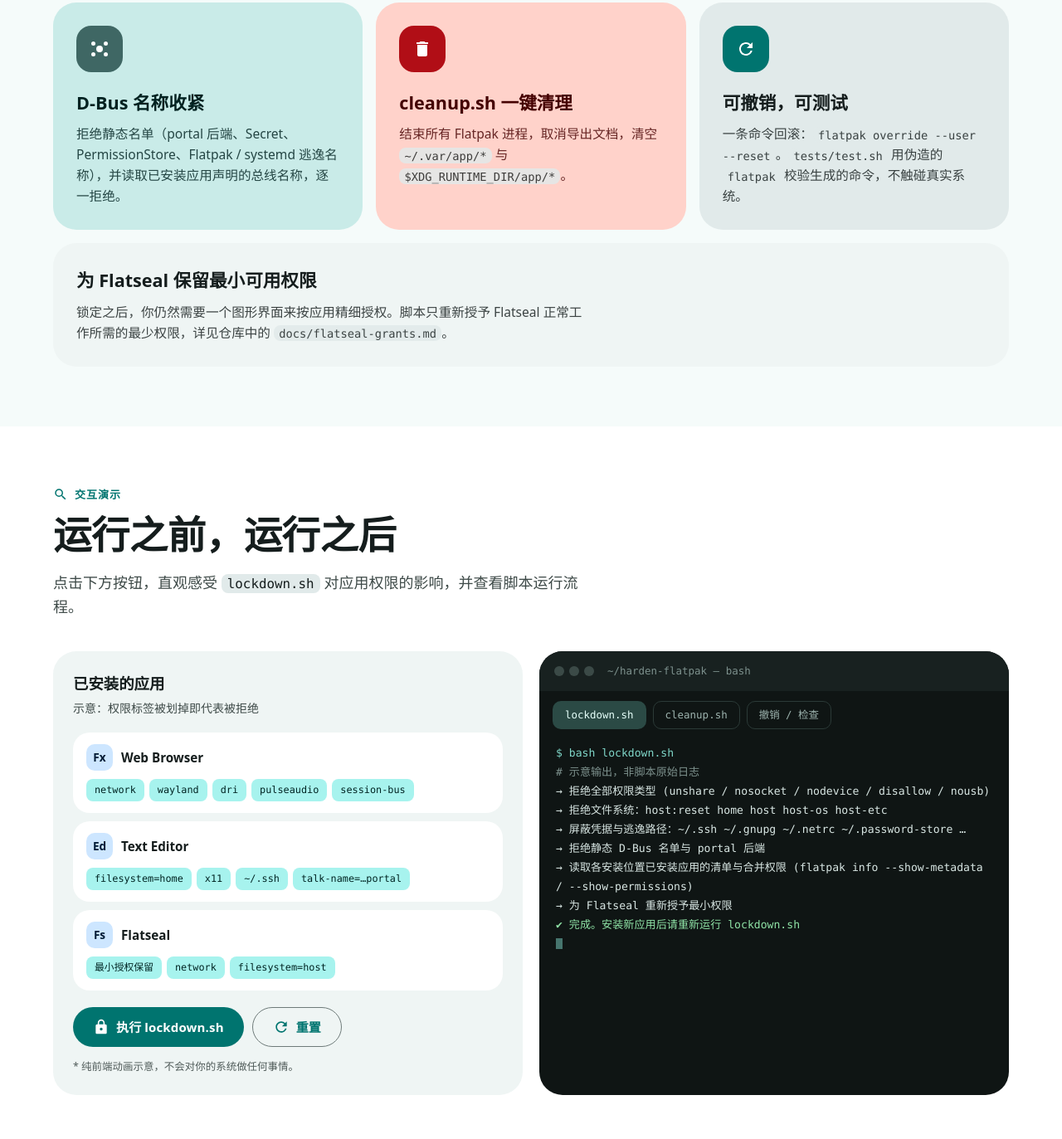
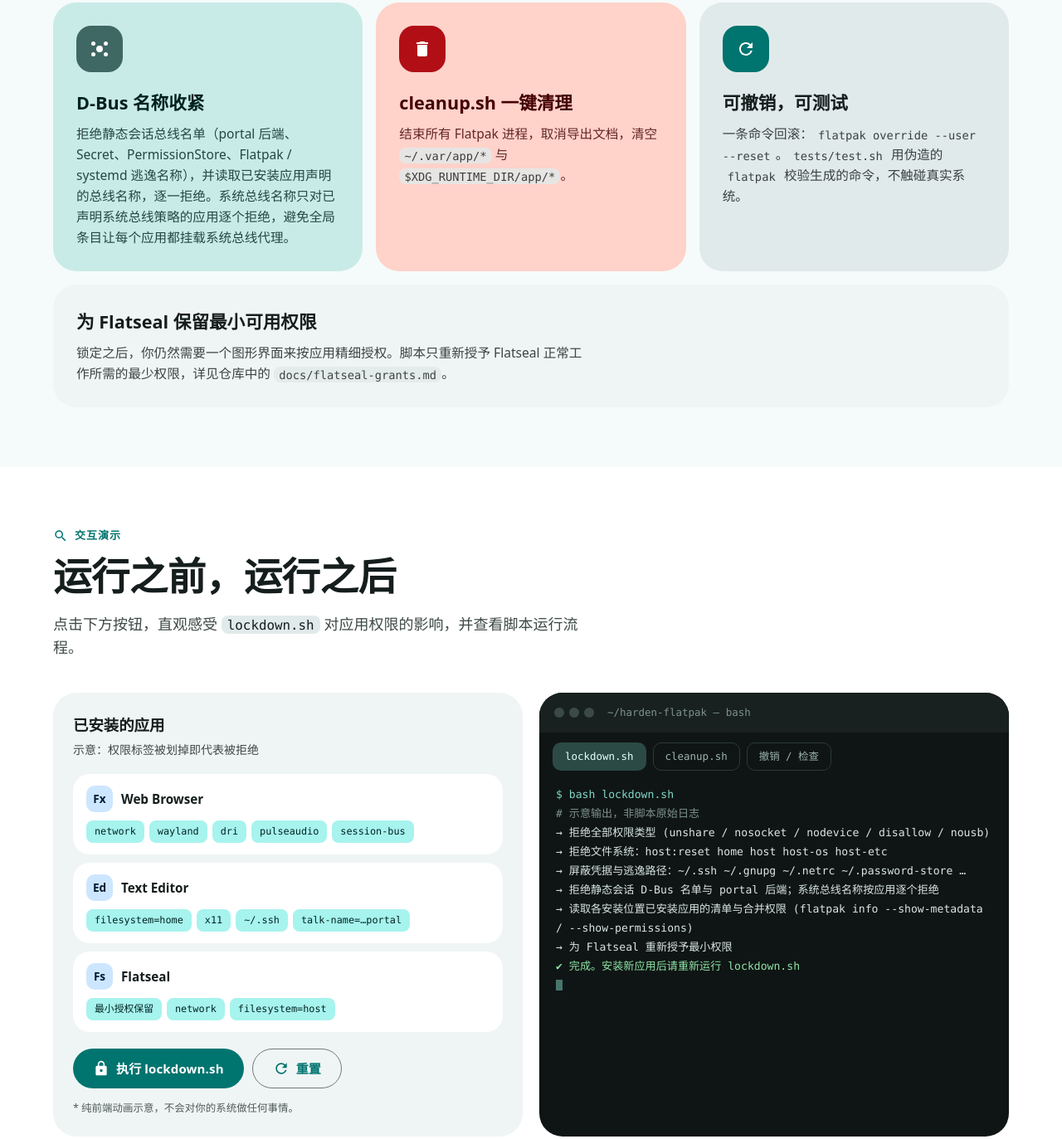
Before and after one commit to lingyicute/harden-flatpak, a plain HTML site: page introduce-website/index.html in a window 1280 px wide. Shown: the part 1427-2800 px from the top of the page at 83% size. Drawn offline with Linux system fonts and the light colour scheme.

Commit message:
lockdown: deny system bus names per app, not globally
Any system_bus_policy entry, even none, makes flatpak proxy the system bus for every app.

```diff
--- a/introduce-website/index.html
+++ b/introduce-website/index.html
@@ -417,7 +417,7 @@
         <article class="card c-c t-secondary rv">
           <div class="ico"><svg class="i"><use href="#i-hub"/></svg></div>
           <h3>D-Bus 名称收紧</h3>
-          <p>拒绝静态名单（portal 后端、Secret、PermissionStore、Flatpak / systemd 逃逸名称），并读取已安装应用声明的总线名称，逐一拒绝。</p>
+          <p>拒绝静态会话总线名单（portal 后端、Secret、PermissionStore、Flatpak / systemd 逃逸名称），并读取已安装应用声明的总线名称，逐一拒绝。系统总线名称只对已声明系统总线策略的应用逐个拒绝，避免全局条目让每个应用都挂载系统总线代理。</p>
         </article>
         <article class="card c-d t-error rv">
           <div class="ico"><svg class="i"><use href="#i-delete"/></svg></div>
@@ -522,7 +522,7 @@
       <div class="acc rv">
         <details open>
           <summary>仍会挂载过滤后的会话总线与 AT-SPI 总线<svg class="i"><use href="#i-expand"/></svg></summary>
-          <div class="body"><code>--nosocket=session-bus</code> 只移除未过滤的总线。<code>flatpak run</code> 仍会挂载一个始终允许 <code>org.freedesktop.portal.*</code>（包含子沙箱 <code>Spawn()</code>）的过滤代理，以及无障碍总线代理。<b>如需完整的总线隔离，请使用 <code>flatpak run --sandbox</code> 运行应用。</b></div>
+          <div class="body"><code>--nosocket=session-bus</code> 只移除未过滤的总线。<code>flatpak run</code> 仍会挂载一个始终允许 <code>org.freedesktop.portal.*</code>（包含子沙箱 <code>Spawn()</code>）的过滤代理，以及无障碍总线代理。<b>如需完整的总线隔离，请使用 <code>flatpak run --sandbox</code> 运行应用。</b><code>--no-session-bus --no-a11y-bus</code> 只去掉这两条；声明了系统总线策略的应用（拒绝条目也算）仍会得到过滤后的系统总线代理。</div>
         </details>
         <details>
           <summary><span><code>~/.var/app/$APP_ID</code> 始终可写且跨运行保留</span><svg class="i"><use href="#i-expand"/></svg></summary>
@@ -715,7 +715,7 @@
       ['','→ 拒绝全部权限类型 (unshare / nosocket / nodevice / disallow / nousb)'],
       ['','→ 拒绝文件系统：host:reset home host host-os host-etc'],
       ['','→ 屏蔽凭据与逃逸路径：~/.ssh ~/.gnupg ~/.netrc ~/.password-store …'],
-      ['','→ 拒绝静态 D-Bus 名单与 portal 后端'],
+      ['','→ 拒绝静态会话 D-Bus 名单与 portal 后端；系统总线名称按应用逐个拒绝'],
       ['','→ 读取各安装位置已安装应用的清单与合并权限 (flatpak info --show-metadata / --show-permissions)'],
       ['','→ 为 Flatseal 重新授予最小权限'],
       ['ok','✔ 完成。安装新应用后请重新运行 lockdown.sh']
```
Also changed, not shown: 3 other files.
